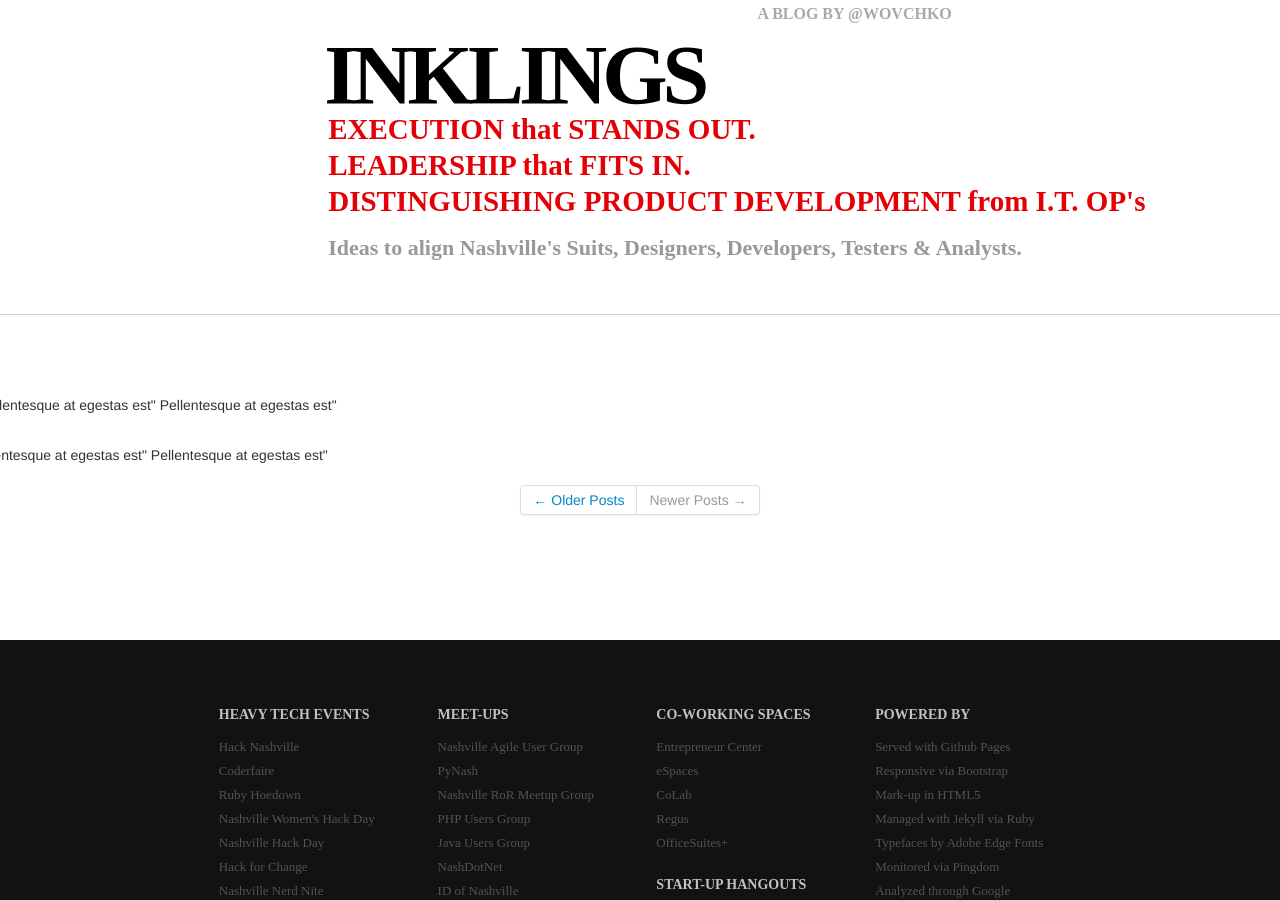
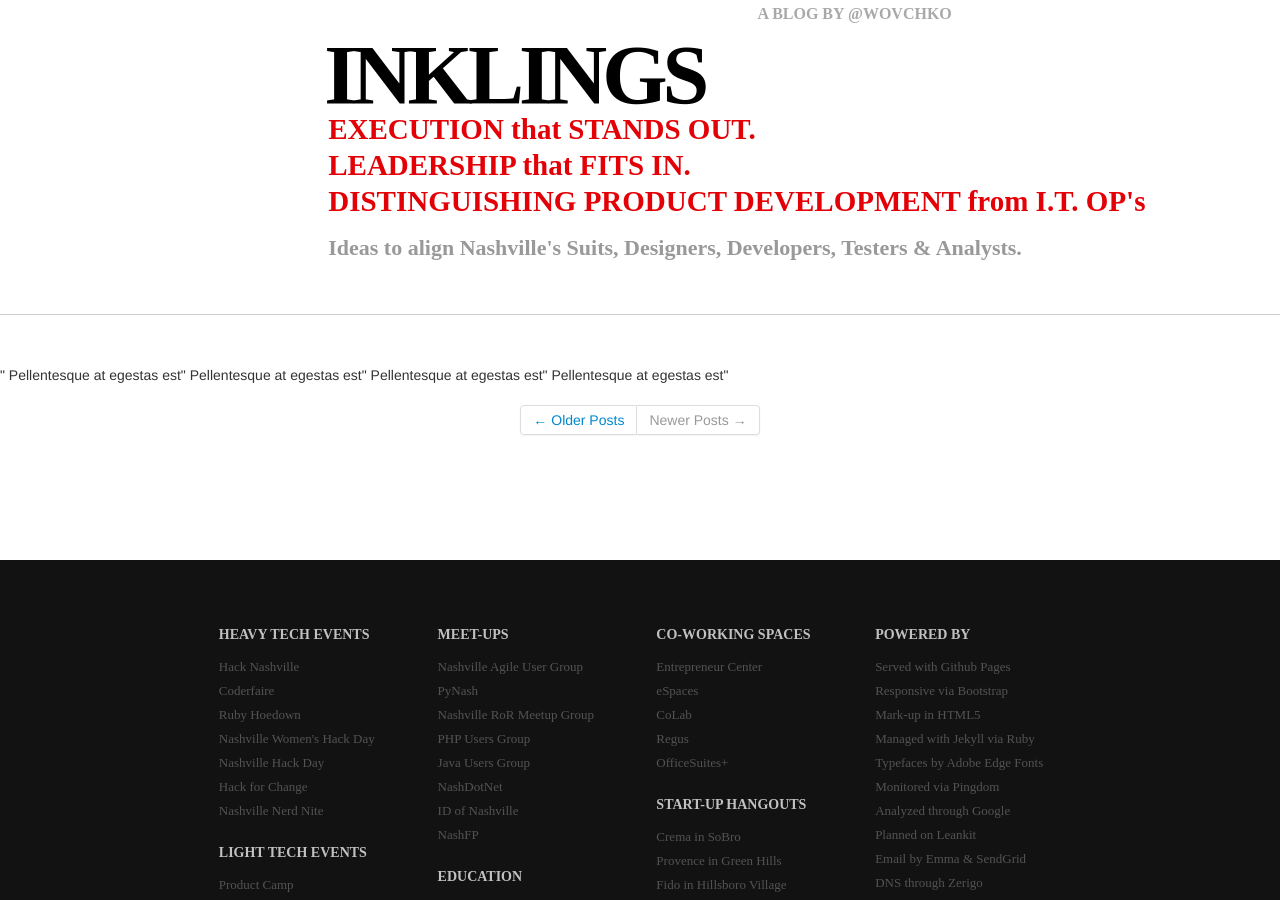
Before and after one commit to wovchko/inklings, a Jekyll site: the page built from index.html, in a window 1280 px wide and 900 px high. Built offline with Jekyll 4.4.1, drawn with Linux system fonts in a browser that asks for light colours; Markdown is read by kramdown in place of the engine named in the settings; the list of posts is cut into pages by our own code.

Commit message:
Experimenting with pagination

```diff
--- a/index.html
+++ b/index.html
@@ -1,15 +1,9 @@
 ---
 layout: index
 ---
-<div class="posts">
-	<ul class="thumbnails">
 	{% for page in paginator.posts %}
-		{% cycle '<div class="row" style="padding-top: 30px;">', '', '' %}
 		{{ page.title }}"
-    {% cycle '', '', '</div>' %}
 	{% endfor %}
-	</ul>
-</div>
 
 <!-- Pagination links -->
 <div class="pagination pagination-centered">
```
